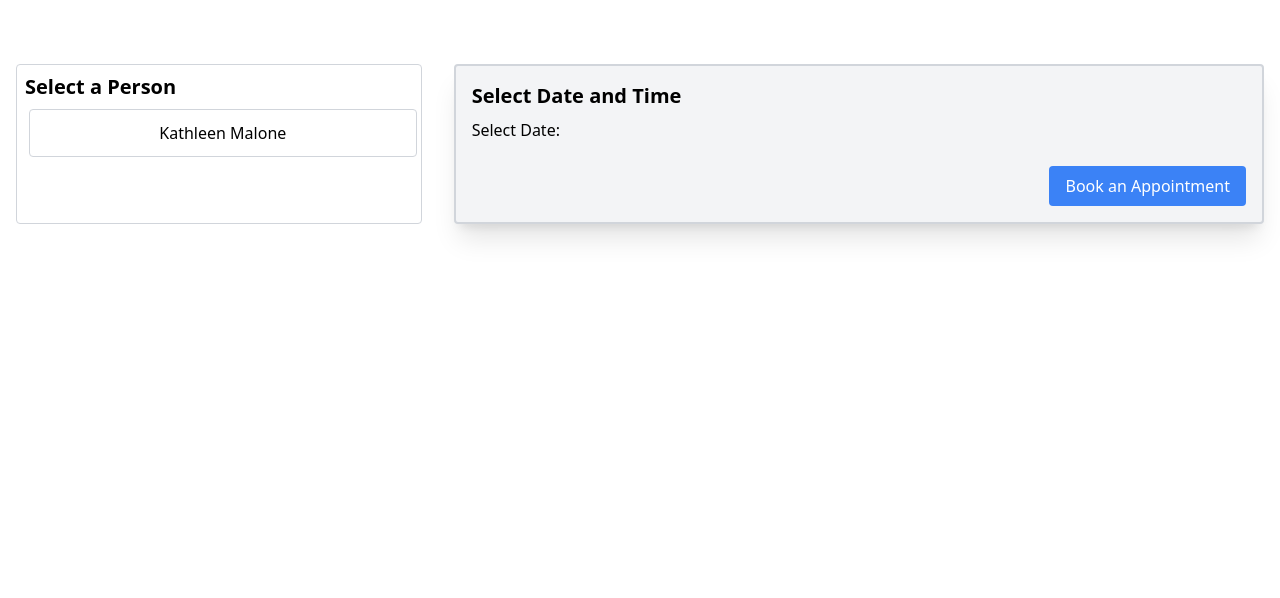
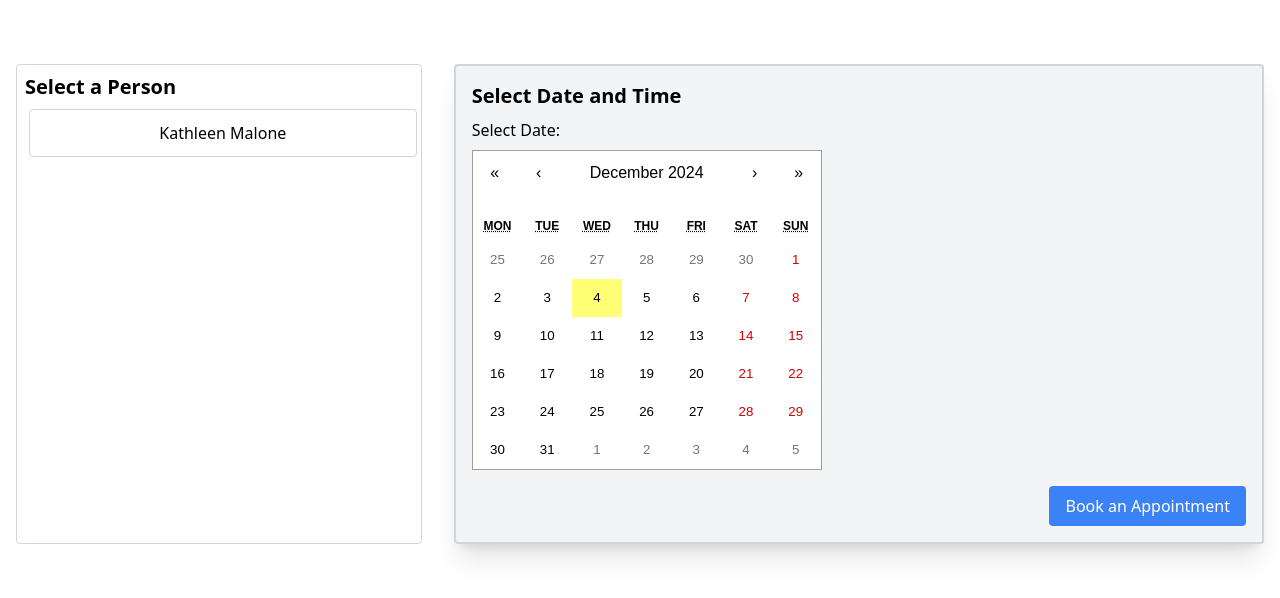
Before and after one commit to tgarg912/project3, a Next.js app: page / in a window 1280 px wide. Shown: the top 598 px of the page. Built offline with nearby package versions, Linux system fonts and the light colour scheme.

Commit message:
Added Calendar

```diff
--- a/package.json
+++ b/package.json
@@ -9,9 +9,10 @@
     "lint": "next lint"
   },
   "dependencies": {
+    "next": "15.0.3",
     "react": "19.0.0-rc-66855b96-20241106",
-    "react-dom": "19.0.0-rc-66855b96-20241106",
-    "next": "15.0.3"
+    "react-calendar": "^5.1.0",
+    "react-dom": "19.0.0-rc-66855b96-20241106"
   },
   "devDependencies": {
     "postcss": "^8",
--- a/pages/index.js
+++ b/pages/index.js
@@ -1,3 +1,5 @@
+import "react-calendar/dist/Calendar.css";
+import Calendar from "react-calendar";
 export default function Home() {
   return (
     <>
@@ -23,6 +25,8 @@ export default function Home() {
               <div className="flex flex-col md:flex-row gap-4">
                 <div className="w-full md:w-1/2">
                   <label className="block mb-2">Select Date:</label>
+                  <Calendar/>
+
                   <div className="hidden"></div>
                 </div>
 
```
Also changed, not shown: 1 other file (tests, documents, lock files or other folders).
